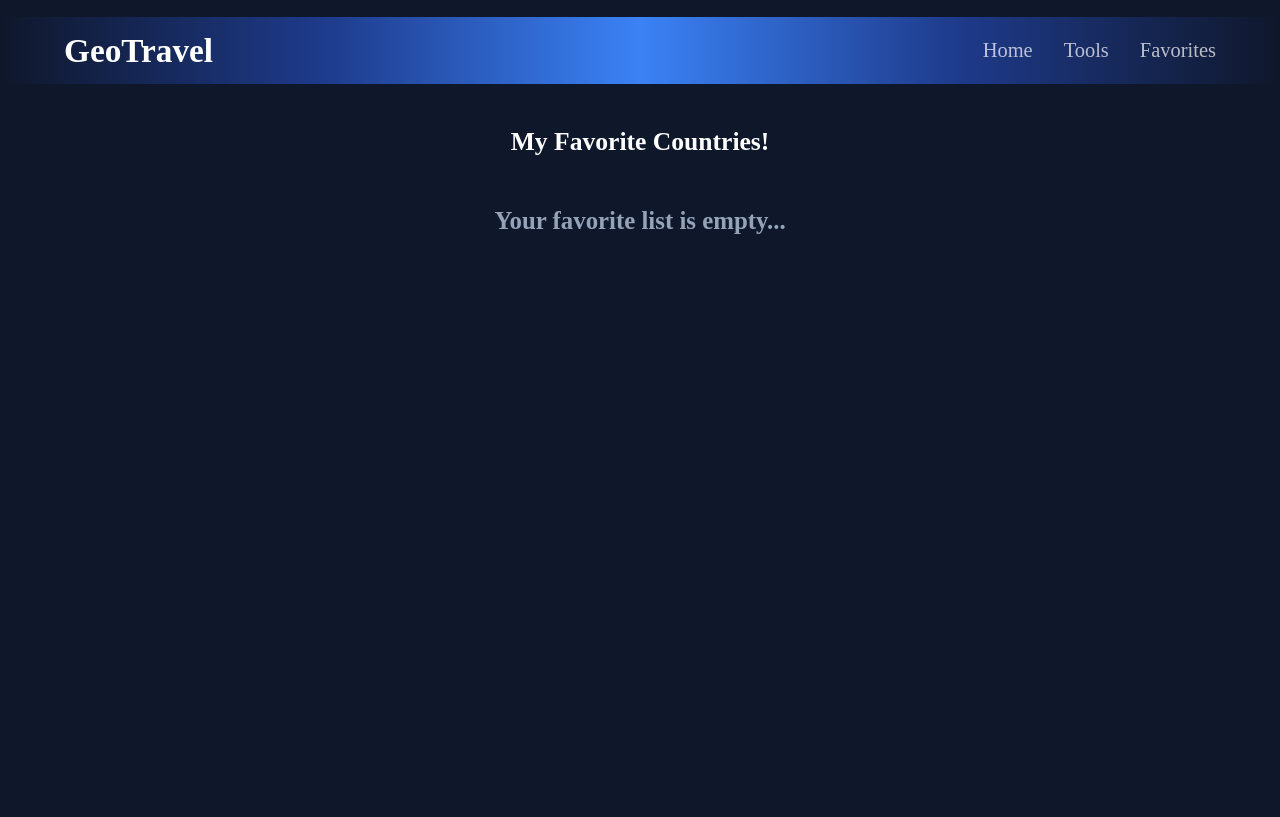
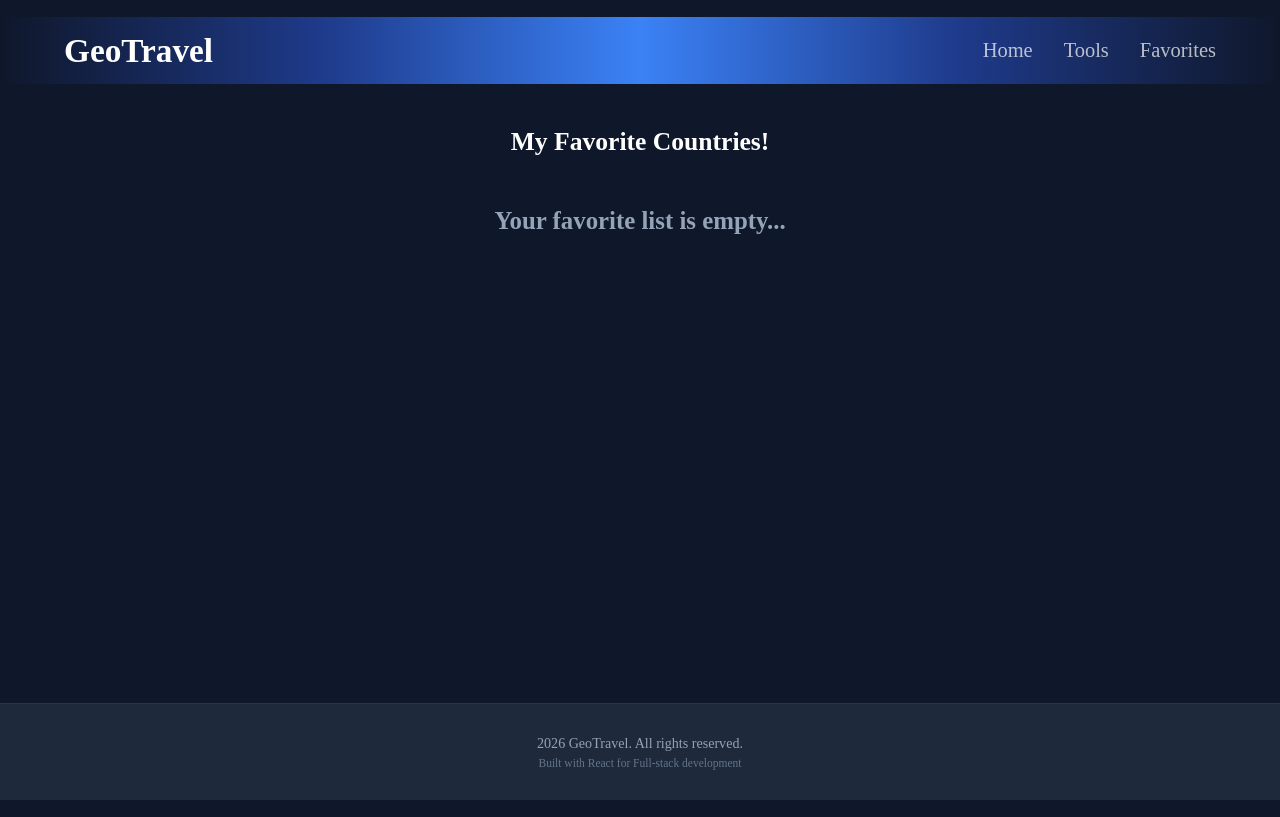
Before and after one commit to fidanetagizade/geo-travel-project, a React (Vite) app: page /favorites in a window 1280 px wide. Built offline with nearby package versions, Linux system fonts and the light colour scheme.

Commit message:
feat: add Footer component

```diff
--- a/src/App.css
+++ b/src/App.css
@@ -0,0 +1,5 @@
+.app-container {
+    display: flex;
+    flex-direction: column;
+    min-height: 100vh;
+}
--- a/src/App.jsx
+++ b/src/App.jsx
@@ -3,17 +3,20 @@ import Home from "./components/Home";
 import Tools from "./components/Tools";
 import Favorites from "./components/Favorites";
 import { useState } from "react";
+import Footer from "./components/Footer";
+import "./App.css";
 
 function App() {
     const [list, setList] = useState([]);
 
     return (
-        <div className="App">
+        <div className="app-container">
             <Routes>
                 <Route path="/" element={<Home list={list} setList={setList} />} />
                 <Route path="/tools" element={<Tools />} />
                 <Route path="/favorites" element={<Favorites list={list} setList={setList} />} />
             </Routes>
+            <Footer/>
         </div>
     );
 }
--- /dev/null
+++ b/src/components/Footer.css
@@ -0,0 +1,21 @@
+.site-footer {
+    background-color: #1e293b;
+    color: #94a3b8;
+    text-align: center;
+    padding: 2vw 0vw;
+    margin-top: auto;
+    border-top: 0.07vw solid rgba(255, 255, 255, 0.05);
+    width: 100vw;
+    box-sizing: border-box;
+}
+
+.footer-content p {
+    margin: 0.4vw 0vw;
+    font-size: 1.1vw;
+    font-weight: 500;
+}
+
+.footer-content .footer-sub {
+    font-size: 0.9vw;
+    color: #64748b;
+}
--- /dev/null
+++ b/src/components/Footer.jsx
@@ -0,0 +1,14 @@
+import "./Footer.css";
+
+function Footer() {
+    return (
+        <footer className="site-footer">
+            <div className="footer-content">
+                <p>2026 GeoTravel. All rights reserved.</p>
+                <p className="footer-sub">Built with React for Full-stack development</p>
+            </div>
+        </footer>
+    );
+}
+
+export default Footer;
```
